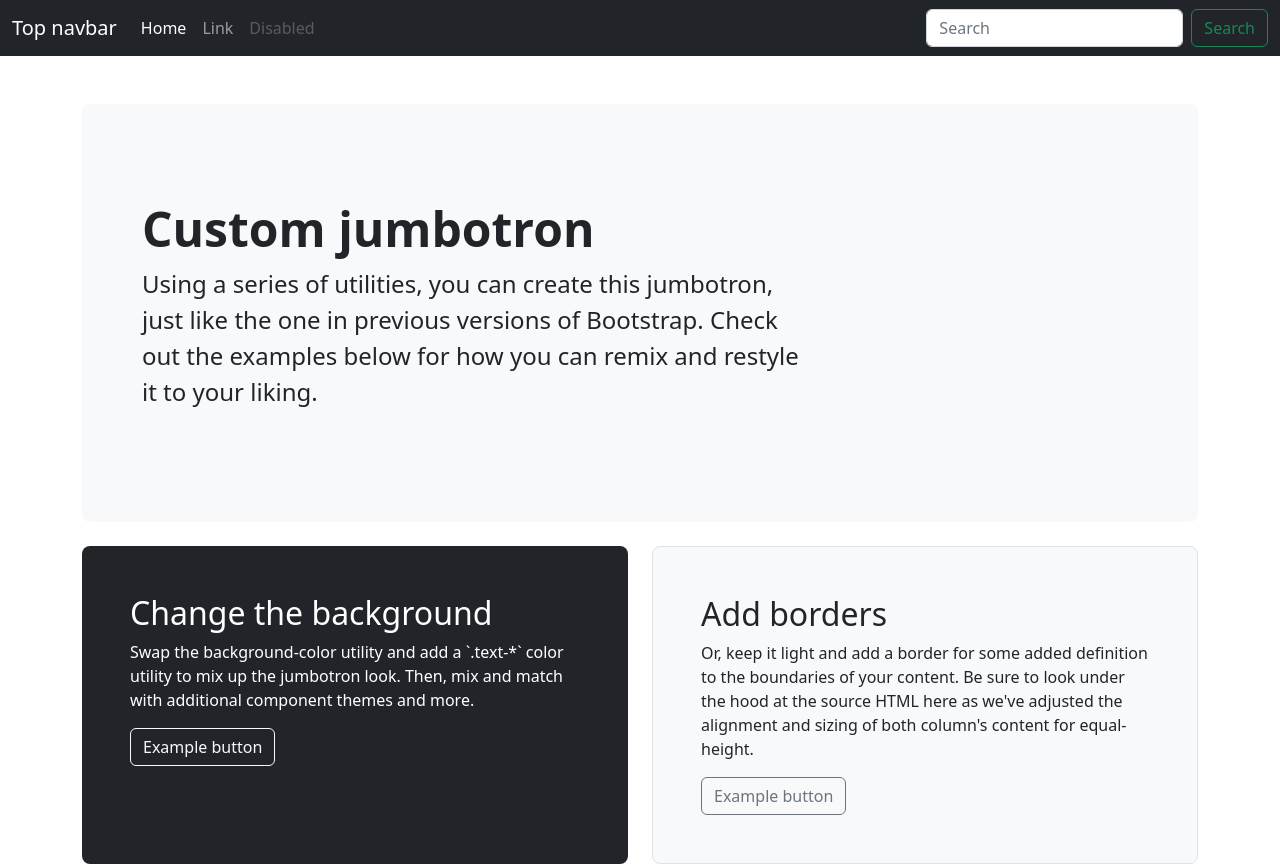
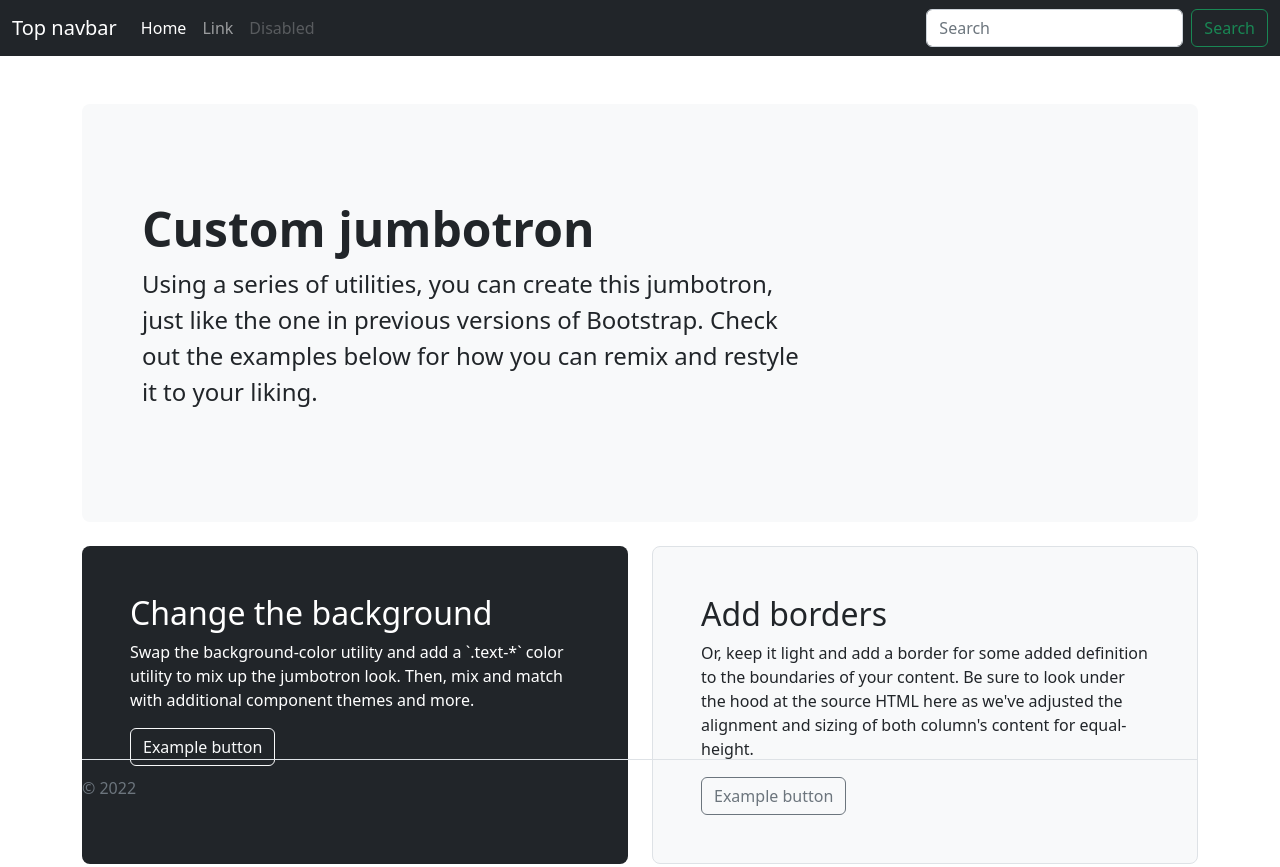
Before and after one commit to arraywego/bootstrap, a plain HTML site: page index.html in a window 1280 px wide. Shown: the top 867 px of the page. Drawn offline with nearby package versions, Linux system fonts and the light colour scheme.

Commit message:
Update index.html
Added sticky bottom

```diff
--- a/index.html
+++ b/index.html
@@ -61,7 +61,7 @@
             </div>
           </div>
 
-          <footer class="pt-3 mt-4 text-muted border-top">
+          <footer class="pt-3 mt-4 text-muted border-top sticky-bottom">
             &copy; 2022
           </footer>
         </div>
```
